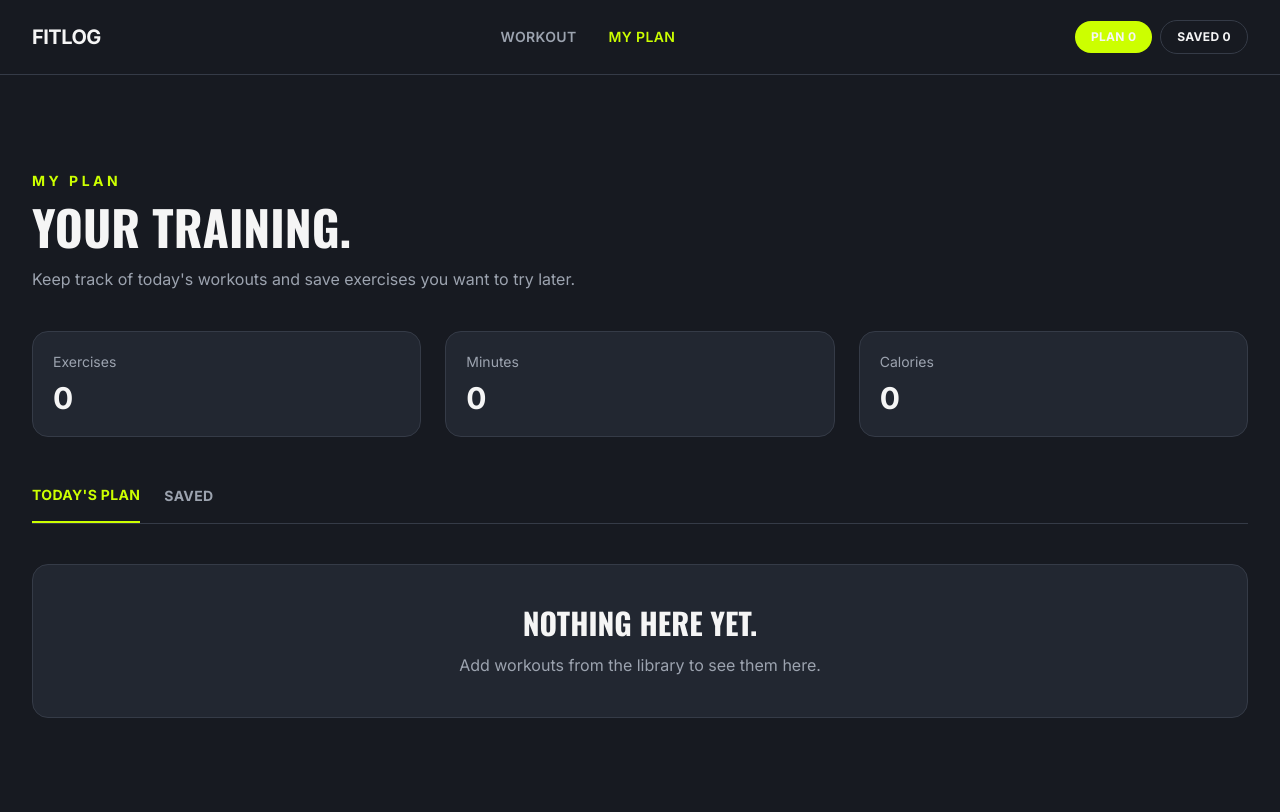
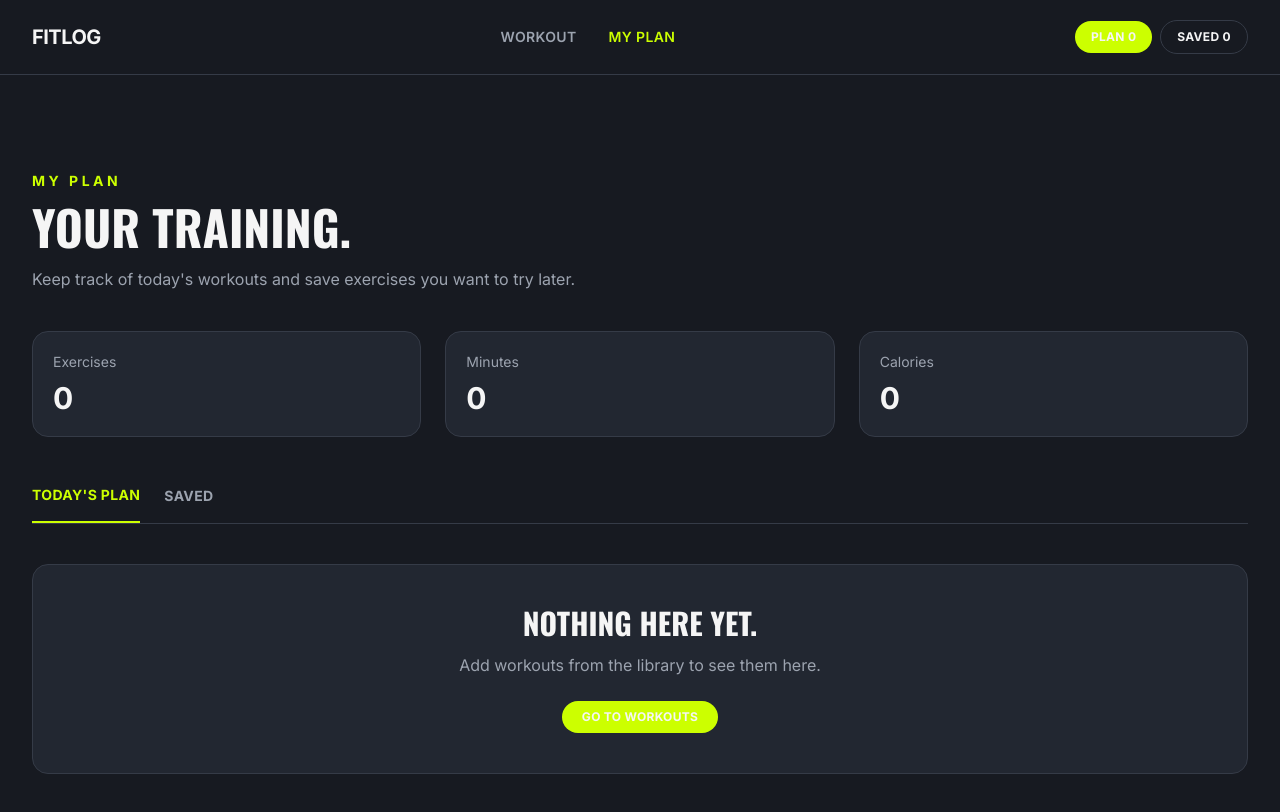
Before and after one commit to farhanarikta/FIT-LOG-2026, a Next.js app: page /my-plan in a window 1280 px wide. Shown: the top 812 px of the page. Built offline with nearby package versions, Linux system fonts and the light colour scheme.

Commit message:
button added to my plan pages

```diff
--- a/src/app/my-plan/page.js
+++ b/src/app/my-plan/page.js
@@ -3,6 +3,7 @@
 import { useState } from "react";
 import { usePlan } from "@/context/PlanContext";
 import Navbar from "@/components/Navbar";
+import Link from "next/link";
 
 export default function MyPlan() {
   const {
@@ -101,6 +102,12 @@ export default function MyPlan() {
             <p className="mt-3 text-[var(--muted)]">
               Add workouts from the library to see them here.
             </p>
+            <Link
+  href="/"
+  className="mt-6 inline-flex rounded-full bg-[var(--accent)] px-5 py-2 text-xs font-bold uppercase tracking-wide text-black"
+>
+  Go to Workouts
+</Link>
           </div>
         )}
 
```
